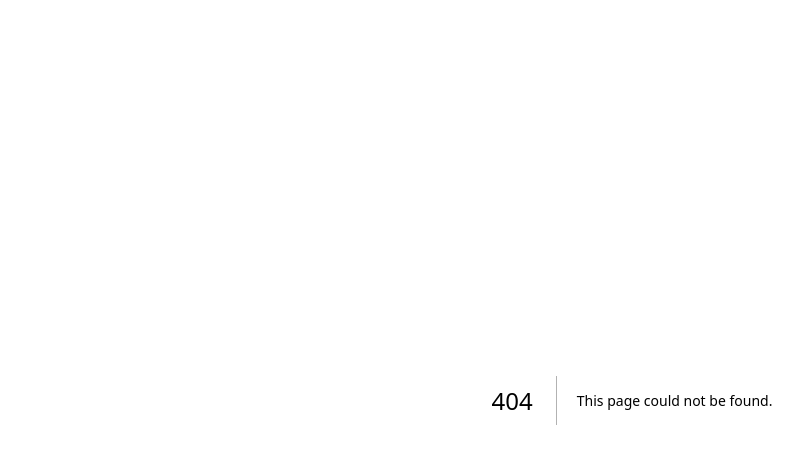
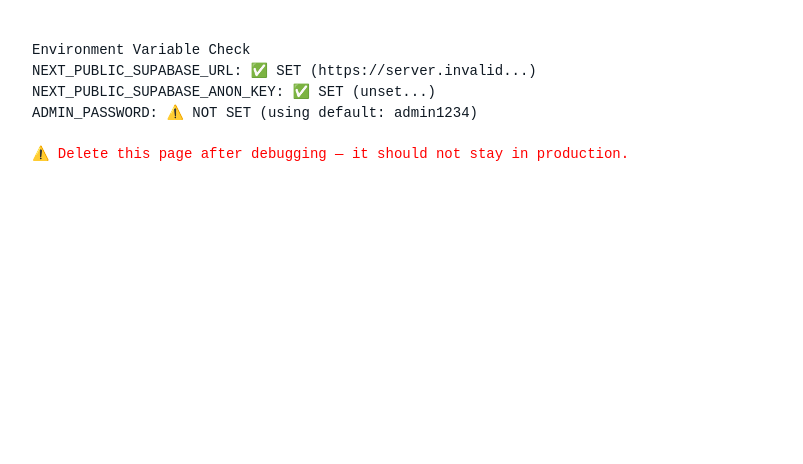
Before and after one commit to eraldoskonja1/Myguideforsantorini, a Next.js app: page /debug-eng in a window 1280 px wide. Before the commit this address had no page. Shown: the top 464 px of the page, without its empty margins (8-811 px from the left). Built offline with nearby package versions, Linux system fonts and the light colour scheme; no server answers.

Commit message:
Test the connection

```diff
--- /dev/null
+++ b/src/app/debug-eng/page.tsx
@@ -0,0 +1,17 @@
+export default function DebugEnvPage() {
+  const url = process.env.NEXT_PUBLIC_SUPABASE_URL;
+  const key = process.env.NEXT_PUBLIC_SUPABASE_ANON_KEY;
+  const adminPw = process.env.ADMIN_PASSWORD;
+
+  return (
+    <div style={{ padding: 40, fontFamily: "monospace", fontSize: 14 }}>
+      <h1>Environment Variable Check</h1>
+      <p>NEXT_PUBLIC_SUPABASE_URL: {url ? `✅ SET (${url.slice(0, 25)}...)` : "❌ MISSING"}</p>
+      <p>NEXT_PUBLIC_SUPABASE_ANON_KEY: {key ? `✅ SET (${key.slice(0, 15)}...)` : "❌ MISSING"}</p>
+      <p>ADMIN_PASSWORD: {adminPw ? "✅ SET (custom password)" : "⚠️ NOT SET (using default: admin1234)"}</p>
+      <p style={{ marginTop: 20, color: "red" }}>
+        ⚠️ Delete this page after debugging — it should not stay in production.
+      </p>
+    </div>
+  );
+}
```
